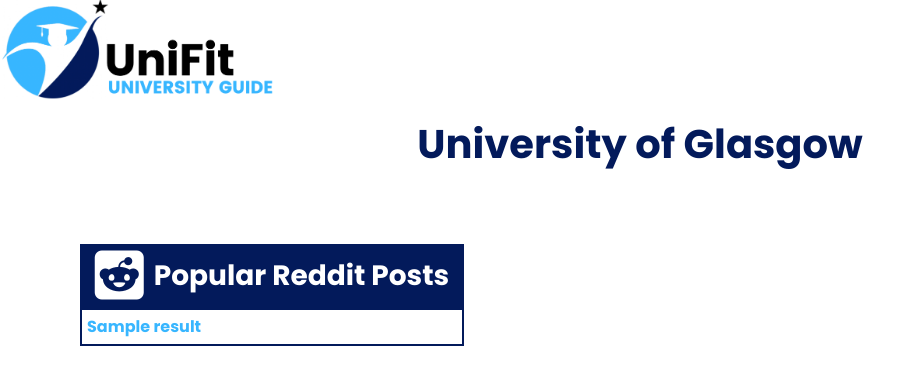
After one commit to Ayush-Sharma-1/unifit, a Django app: template templates/uni_fit/university.html in a window 1280 px wide. The commit adds this page. Shown: the top 385 px of the page, without its empty margins (0-923 px from the left). Run offline with Django 3.2, Linux system fonts and the light colour scheme; the template is opened without the code that fills it: most values are stand-ins (such as "Sample title", 1, 10 or a date in 2020); some libraries are stand-ins or nearby versions.

Commit message:
reddit api section

```diff
--- /dev/null
+++ b/static/css/university.css
@@ -0,0 +1,57 @@
+@import url('https://fonts.googleapis.com/css2?family=Poppins');
+@import url('https://fonts.googleapis.com/css2?family=Poppins:wght@600;700&display=swap');
+
+*{
+    font-family:'Poppins';
+}
+
+h1{
+    padding: 20px;
+    text-align: center;
+    font-weight: 700;
+    color: #031A5B;
+}
+
+h3{
+    background-color: #031A5B;
+    margin-left: 80px;
+    padding-bottom: 15px;
+    padding-top: 15px;
+    margin-bottom: 18px;
+    color: #FFFFFF;
+    width: 30%;
+    font-weight: 700;
+    text-align: center;
+}
+
+i{
+    padding-right: 10px;
+}
+
+.post{
+    border: 2px solid  #031A5B;
+    width: 30%;
+    margin-left: 80px;
+    padding: 5px;
+    margin-top: -18px;
+}
+
+.post a{
+    text-decoration: none;
+    color:#38B6FF;
+}
+
+.post a:hover{
+    color:#031A5B;
+}
+
+.reddit{
+    background-color: aqua;
+    overflow:auto ;
+    text-align: justify;
+    margin: 30px;
+}
+
+.reddit a{
+    text-decoration: none;
+}
--- a/templates/uni_fit/base.html
+++ b/templates/uni_fit/base.html
@@ -19,6 +19,8 @@
         <link href="https://cdn.jsdelivr.net/npm/bootstrap@5.1.3/dist/css/bootstrap.min.css" rel="stylesheet" integrity="sha384-1BmE4kWBq78iYhFldvKuhfTAU6auU8tT94WrHftjDbrCEXSU1oBoqyl2QvZ6jIW3" crossorigin="anonymous">
         <!--FAVICON-->
         <link rel="shortcut icon" type="image/png" href="/static/images/favicon.png">
+        <!--FONT AWESOME ICONS-->
+        <script src="https://kit.fontawesome.com/3691efe897.js" crossorigin="anonymous"></script>
     </head>
 
     <body>
--- /dev/null
+++ b/templates/uni_fit/university.html
@@ -0,0 +1,38 @@
+{% extends 'uni_fit/base.html' %}
+{% load staticfiles %}
+
+{% block title_block %}
+University Name
+{% endblock %}
+
+
+{% block body_block %}
+
+<!-- CSS -->
+<link rel="stylesheet" href="{% static 'css/university.css' %}">
+
+
+<h1>University of Glasgow</h1>
+<br></br>
+<div>
+    {% if result_list %}
+    <h3><i class="fab fa-reddit-square fa-2xl"></i>Popular Reddit Posts</h3>
+    <div>
+        {% for result in result_list %}
+        <p class="post">
+            <!--<strong>SUBREDDIT: </strong> {{ result.subreddit }}-->
+            <a href="{{ result.url }}" target=”_blank”><strong>{{ result.title }} </strong></a>
+            <!--<strong>TEXT: </strong> {{ result.selftext }}
+                <strong>UPVOTE RATIO: </strong> {{ result.upvote_ratio }}
+                <strong>UP VOTES: </strong> {{ result.ups }}
+                <strong>DOWN VOTES: </strong> {{ result.downs }}
+                <strong>SCORE:</strong> {{ result.score }}
+                <strong>URL:</strong> {{ result.url }}-->
+        </p>
+    </div>
+    {% endfor %}
+    {% endif %}
+</div>
+
+
+{% endblock %}
--- a/uni_fit/urls.py
+++ b/uni_fit/urls.py
@@ -7,4 +7,5 @@ urlpatterns = [
     path('', views.index, name='index'),
     path('home/',views.home, name='home'),
     path('profile/',views.profile, name='profile'),
+    path('university/',views.reddit, name='reddit'),
 ]
--- a/uni_fit/views.py
+++ b/uni_fit/views.py
@@ -6,6 +6,7 @@ from django.contrib.auth import authenticate, login, logout
 from django.contrib.auth.decorators import login_required
 import profile
 from stat import FILE_ATTRIBUTE_SPARSE_FILE
+from uni_fit.reddit import get_posts
 
 def index(request):
     return render(request, 'uni_fit/index.html',)
@@ -15,3 +16,8 @@ def home(request):
 
 def profile(request):
     return render(request, 'uni_fit/profile.html',)
+
+def reddit(request):
+    result_list = []
+    result_list = get_posts()
+    return render(request, 'uni_fit/university.html', {'result_list': result_list})
```
Also changed, not shown: uni_fit/reddit.py (added, +87 -0 lines), db.sqlite3.
